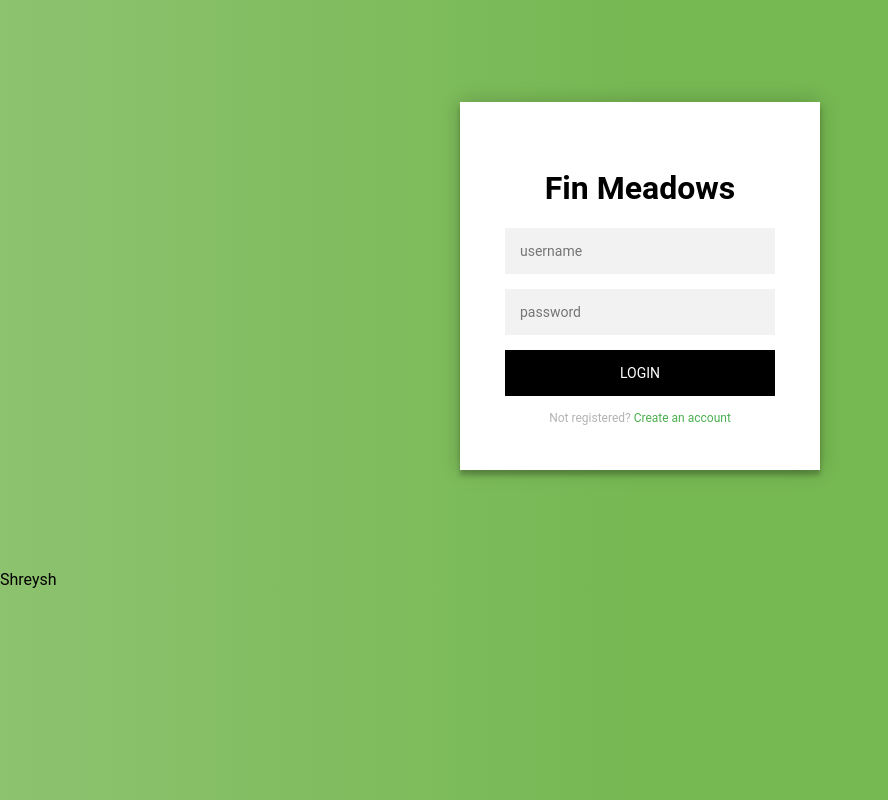
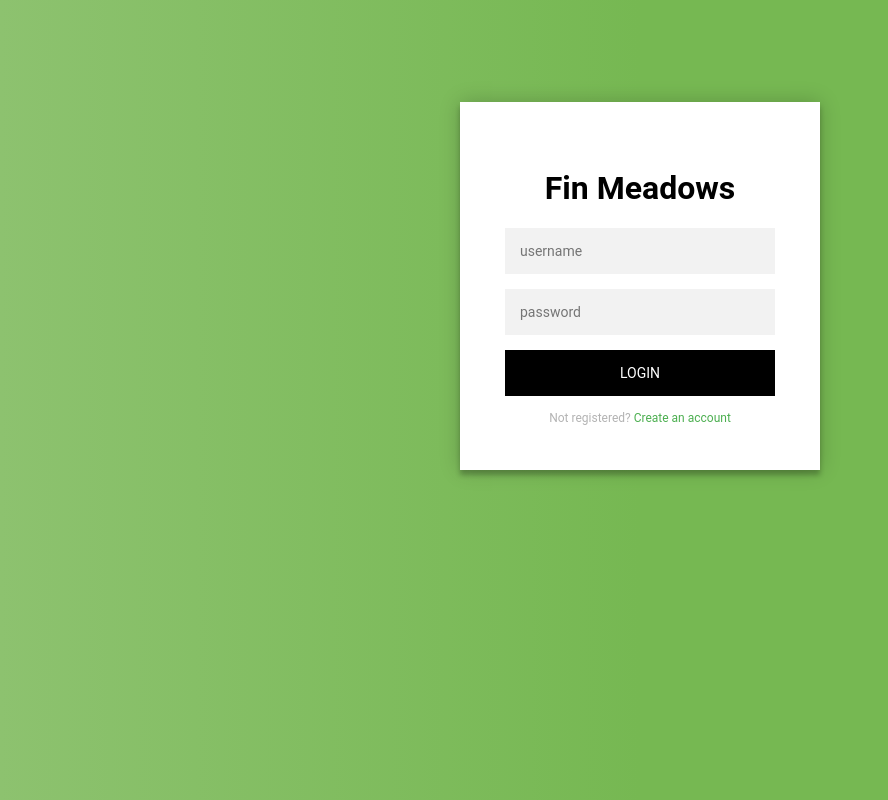
Before and after one commit to Shreyashlengare/node-frontend, a React (Create React App) app: page / in a window 1280 px wide. Shown: the whole page, without its empty margins (0-888 px from the left). Built offline with nearby package versions, Linux system fonts and the light colour scheme.

Commit message:
another commit

```diff
--- a/public/index.html
+++ b/public/index.html
@@ -29,7 +29,6 @@
   <body>
     <noscript>You need to enable JavaScript to run this app.</noscript>
     <div id="root"></div>
-    Shreysh
     <!--
       This HTML file is a template.
       If you open it directly in the browser, you will see an empty page.
--- a/src/Pages/Welcome.css
+++ b/src/Pages/Welcome.css
@@ -90,8 +90,8 @@
   color: #EF3B3A;
 }
 body {
-  background: #76b852; /* fallback for old browsers */
-  background: rgb(141,194,111);
+  background: #2d6bae; /* fallback for old browsers */
+  background: #2d6bae;
   background: linear-gradient(90deg, rgba(141,194,111,1) 0%, rgba(118,184,82,1) 50%);
   font-family: "Roboto", sans-serif;
   -webkit-font-smoothing: antialiased;
```
